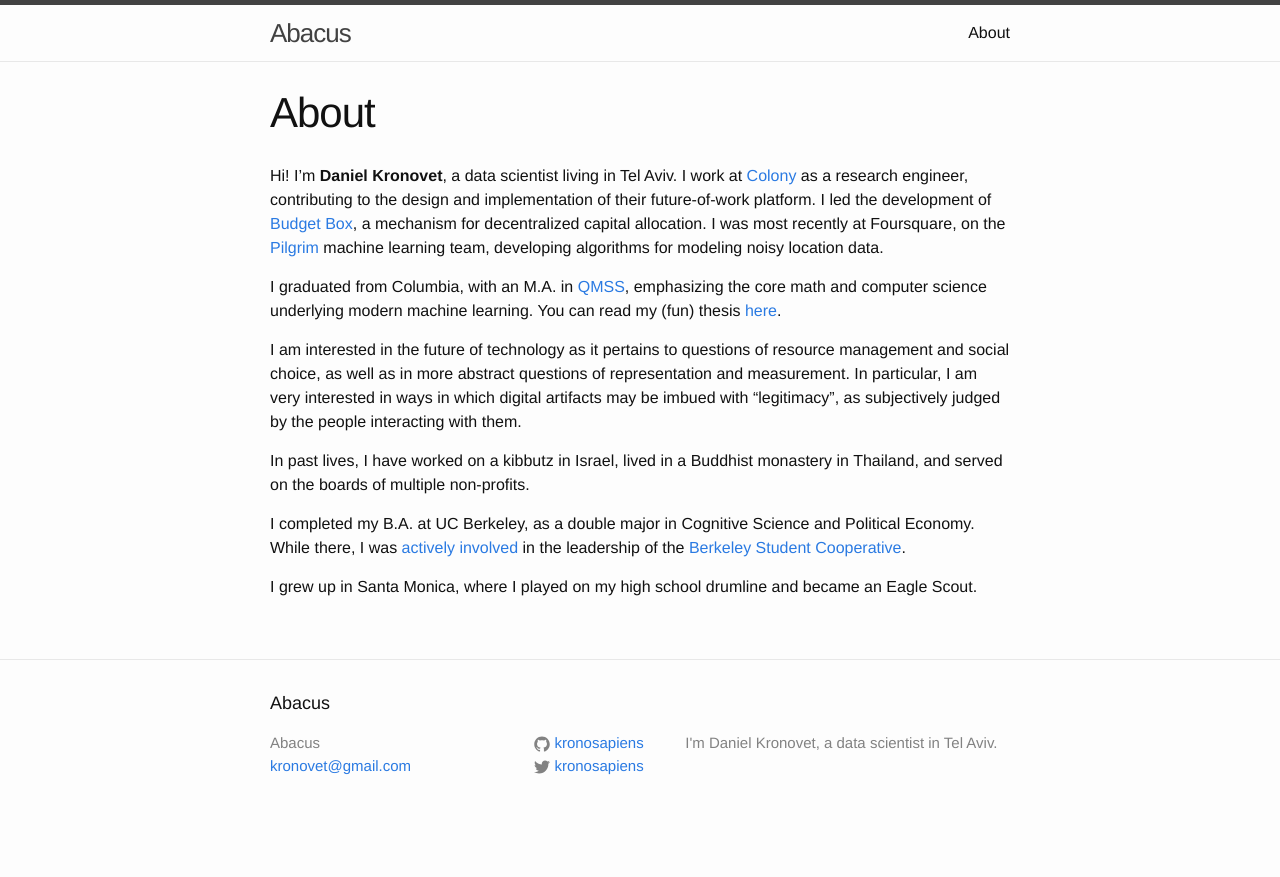
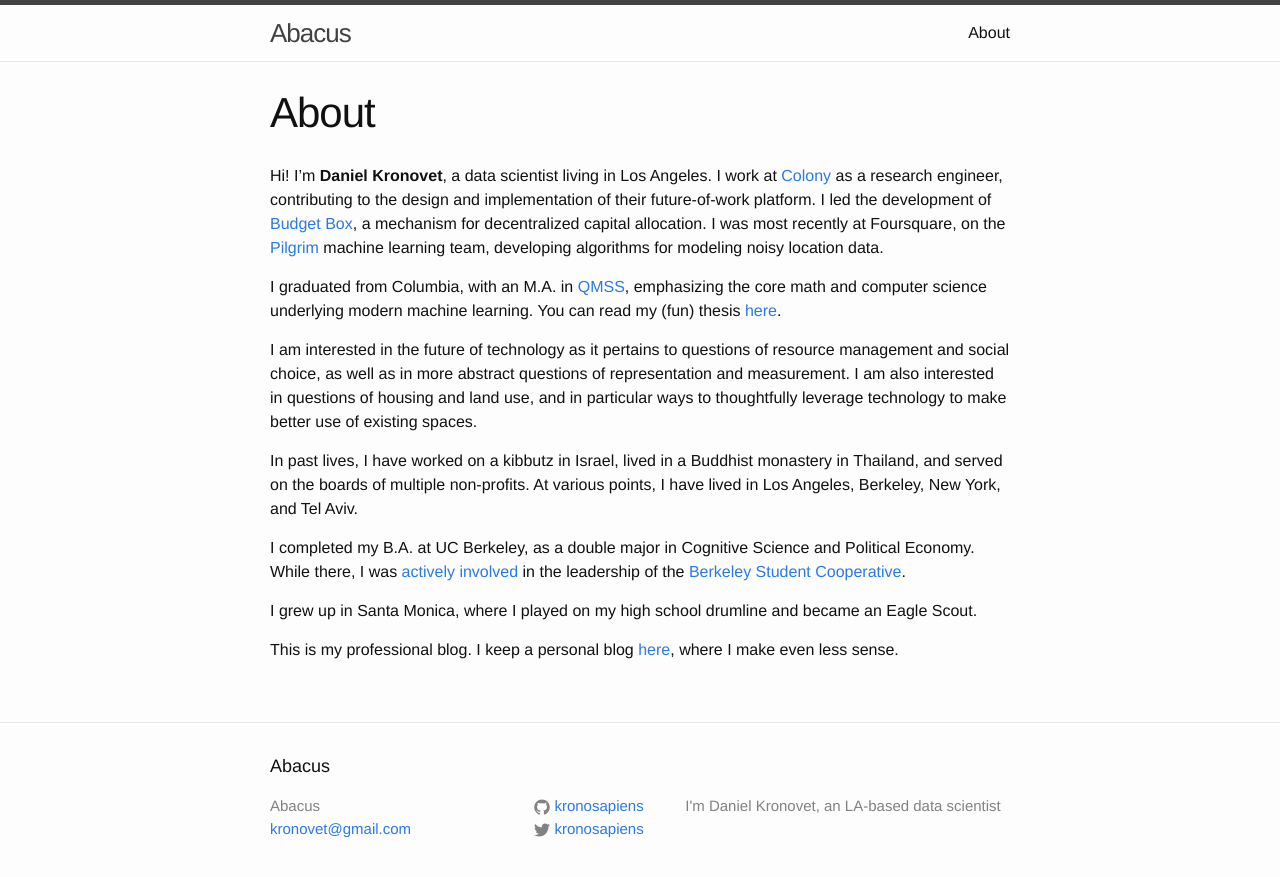
Before and after one commit to kronosapiens/kronosapiens.github.io, a Jekyll site: the page built from about.md, in a window 1280 px wide. Shown: the top 877 px of the page. Built offline with Jekyll 4.4.1, drawn with Linux system fonts in a browser that asks for light colours.

Commit message:
Update about

```diff
--- a/_config.yml
+++ b/_config.yml
@@ -2,8 +2,7 @@
 
 title: Abacus
 email: kronovet@gmail.com
-description: > # this means to ignore newlines until "baseurl:"
-  I'm Daniel Kronovet, a data scientist in Tel Aviv.
+description: I'm Daniel Kronovet, an LA-based data scientist
 baseurl: "" # the subpath of your site, e.g. /blog/
 url: "http://kronosapiens.github.io" # the base hostname & protocol for your site
 twitter_username: kronosapiens
--- a/about.md
+++ b/about.md
@@ -4,14 +4,16 @@ title: About
 permalink: /about/
 ---
 
-Hi! I'm **Daniel Kronovet**, a data scientist living in Tel Aviv. I work at [Colony](https://colony.io/) as a research engineer, contributing to the design and implementation of their future-of-work platform. I led the development of [Budget Box](https://colony.io/budgetbox.pdf), a mechanism for decentralized capital allocation. I was most recently at Foursquare, on the [Pilgrim](https://enterprise.foursquare.com/developers/pilgrim) machine learning team, developing algorithms for modeling noisy location data.
+Hi! I'm **Daniel Kronovet**, a data scientist living in Los Angeles. I work at [Colony](https://colony.io/) as a research engineer, contributing to the design and implementation of their future-of-work platform. I led the development of [Budget Box](https://colony.io/budgetbox.pdf), a mechanism for decentralized capital allocation. I was most recently at Foursquare, on the [Pilgrim](https://enterprise.foursquare.com/developers/pilgrim) machine learning team, developing algorithms for modeling noisy location data.
 
 I graduated from Columbia, with an M.A. in [QMSS](http://www.qmss.columbia.edu/), emphasizing the core math and computer science underlying modern machine learning. You can read my (fun) thesis [here](/thesis.pdf).
 
-I am interested in the future of technology as it pertains to questions of resource management and social choice, as well as in more abstract questions of representation and measurement. In particular, I am very interested in ways in which digital artifacts may be imbued with "legitimacy", as subjectively judged by the people interacting with them.
+I am interested in the future of technology as it pertains to questions of resource management and social choice, as well as in more abstract questions of representation and measurement. I am also interested in questions of housing and land use, and in particular ways to thoughtfully leverage technology to make better use of existing spaces.
 
-In past lives, I have worked on a kibbutz in Israel, lived in a Buddhist monastery in Thailand, and served on the boards of multiple non-profits.
+In past lives, I have worked on a kibbutz in Israel, lived in a Buddhist monastery in Thailand, and served on the boards of multiple non-profits. At various points, I have lived in Los Angeles, Berkeley, New York, and Tel Aviv.
 
 I completed my B.A. at UC Berkeley, as a double major in Cognitive Science and Political Economy. While there, I was [actively involved](https://youtu.be/--B0uBXskZ0) in the leadership of the [Berkeley Student Cooperative](https://www.bsc.coop/).
 
 I grew up in Santa Monica, where I played on my high school drumline and became an Eagle Scout.
+
+This is my professional blog. I keep a personal blog [here](https://kronosapiens.com/), where I make even less sense.
```
